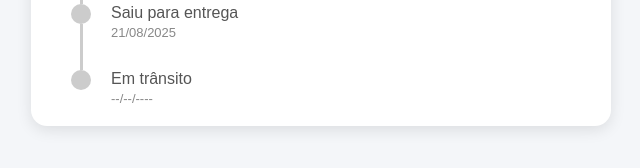
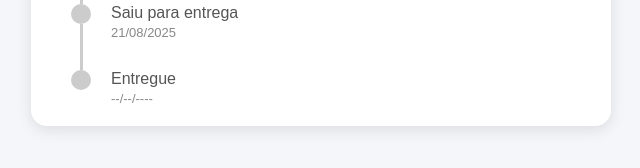
Before and after one commit to caiocoloniyou-hub/rastreio.Amazon, a plain HTML site: page index.html in a window 1280 px wide. Shown: the part 386-554 px from the top of the page, 319-959 px from the left. Drawn offline with Linux system fonts and the light colour scheme.

Commit message:
Update index.html

```diff
--- a/index.html
+++ b/index.html
@@ -110,7 +110,7 @@
       </div>
       <div class="step">
         <div class="circle"></div>
-        <div class="label">Em trânsito</div>
+        <div class="label">Entregue</div>
         <div class="date">--/--/----</div>
       </div>
     </div>
```
